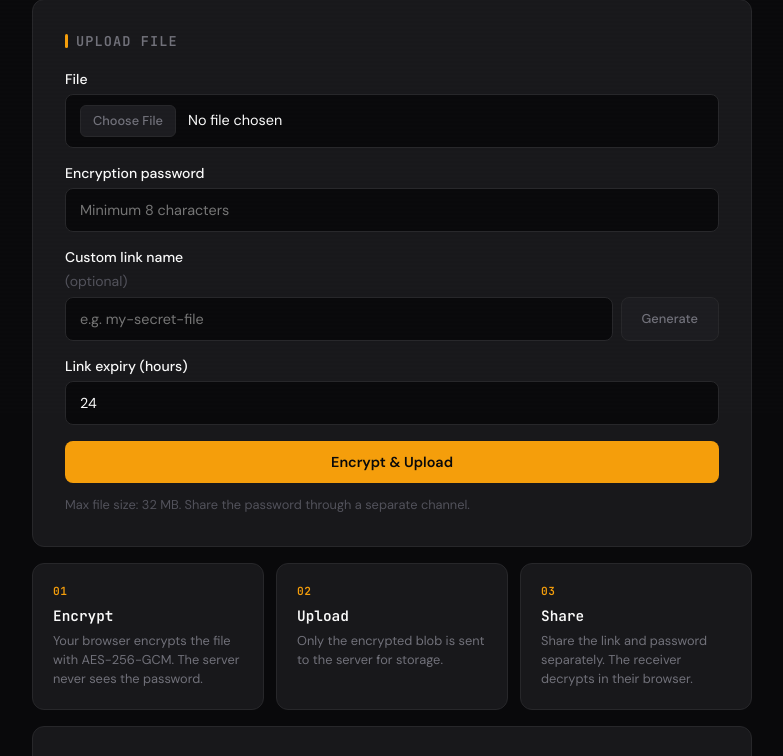
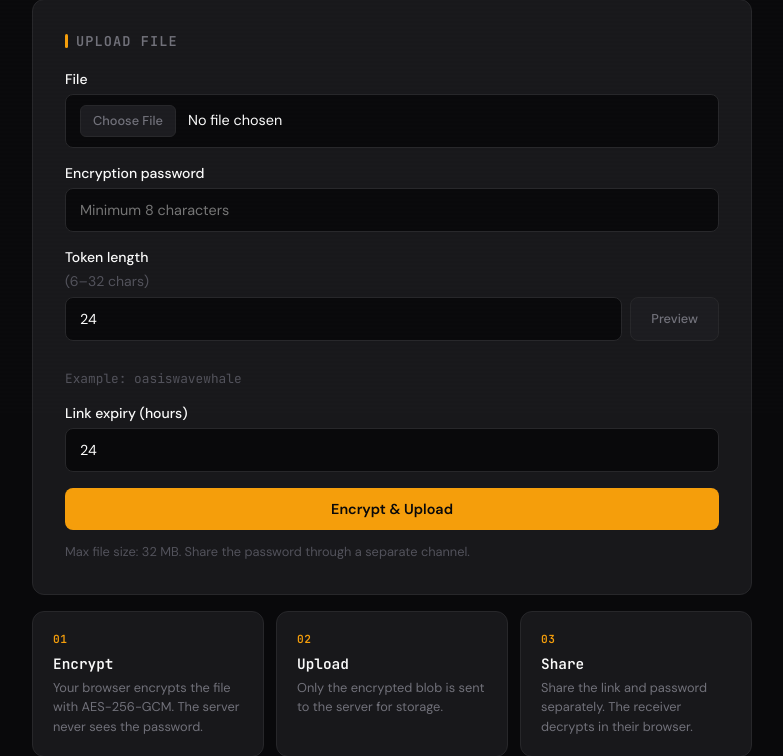
Before and after one commit to code6yte/privshare, a Flask app: page / in a window 1280 px wide. Shown: the part 385-1141 px from the top of the page, without its empty margins (248-1031 px from the left). Run offline with Flask 3, Linux system fonts and the light colour scheme.

Commit message:
Replace custom token with configurable token length (min 6 bytes)

```diff
--- a/app.py
+++ b/app.py
@@ -1,5 +1,5 @@
 import io
-import re
+import secrets
 
 import base64
 from datetime import datetime, timedelta, timezone
@@ -25,15 +25,18 @@ Config.ensure_dirs()
 init_db()
 
 
-CUSTOM_TOKEN_RE = re.compile(r"^[a-zA-Z0-9_-]{6,32}$")
+TOKEN_LENGTH_OPTIONS = {6, 8, 12, 16, 24, 32}
 
 
-def resolve_token(custom: str | None) -> tuple[str, bool]:
-    if custom and CUSTOM_TOKEN_RE.match(custom):
-        if get_file_by_token(custom):
-            return "", False
-        return custom, True
-    return generate_token(24), True
+def generate_token_with_length(length: int) -> str:
+    length = max(6, min(length, 32))
+    return secrets.token_urlsafe(length)
+
+
+def resolve_token(length: int | None) -> str:
+    if length is not None:
+        return generate_token_with_length(length)
+    return generate_token(24)
 
 
 def build_share_url(token: str) -> str:
@@ -55,7 +58,7 @@ def upload_file():
     original_filename = request.form.get("filename", "")
     content_type = request.form.get("content_type", "application/octet-stream")
     expiry_hours_raw = request.form.get("expiry_hours", str(Config.DEFAULT_EXPIRY_HOURS))
-    custom_token = request.form.get("custom_token", "").strip()
+    token_length_raw = request.form.get("token_length", "24")
 
     if not ciphertext_file or not salt_b64 or not nonce_b64 or not original_filename:
         return jsonify({"error": "Missing required fields"}), 400
@@ -69,9 +72,12 @@ def upload_file():
     if len(salt) != 16 or len(nonce) != 12:
         return jsonify({"error": "Invalid salt or nonce length"}), 400
 
-    token, token_ok = resolve_token(custom_token or None)
-    if not token_ok:
-        return jsonify({"error": "This custom link name is already taken"}), 409
+    try:
+        token_length = int(token_length_raw)
+    except ValueError:
+        token_length = 24
+
+    token = resolve_token(token_length)
 
     try:
         expiry_hours = max(1, min(int(expiry_hours_raw), 168))
--- a/static/script.js
+++ b/static/script.js
@@ -132,7 +132,8 @@ function copyShareLink() {
 
 document.addEventListener('DOMContentLoaded', () => {
     const generateBtn = document.getElementById('generateToken');
-    const customTokenInput = document.getElementById('customToken');
+    const tokenLengthInput = document.getElementById('tokenLength');
+    const tokenPreview = document.getElementById('tokenPreview');
     const uploadForm = document.getElementById('uploadForm');
     const uploadBtn = document.getElementById('uploadBtn');
     const progressDiv = document.getElementById('uploadProgress');
@@ -140,10 +141,16 @@ document.addEventListener('DOMContentLoaded', () => {
     const progressText = document.getElementById('progressText');
     const successResult = document.getElementById('successResult');
 
-    if (generateBtn && customTokenInput) {
-        generateBtn.addEventListener('click', () => {
-            customTokenInput.value = generateMemorableToken();
-        });
+    if (generateBtn && tokenLengthInput) {
+        const showPreview = () => {
+            const len = parseInt(tokenLengthInput.value) || 24;
+            const clamped = Math.max(6, Math.min(len, 32));
+            const token = generateMemorableToken().replace(/-/g, '').substring(0, clamped);
+            tokenPreview.textContent = `Example: ${token}`;
+        };
+        generateBtn.addEventListener('click', showPreview);
+        tokenLengthInput.addEventListener('input', showPreview);
+        showPreview();
     }
 
     if (uploadForm) {
@@ -177,8 +184,7 @@ document.addEventListener('DOMContentLoaded', () => {
                 formData.append('filename', file.name);
                 formData.append('content_type', file.type || 'application/octet-stream');
                 formData.append('expiry_hours', uploadForm.querySelector('[name="expiry_hours"]').value);
-                const customToken = customTokenInput?.value?.trim();
-                if (customToken) formData.append('custom_token', customToken);
+                formData.append('token_length', tokenLengthInput?.value || '24');
 
                 const resp = await fetch('/upload', { method: 'POST', body: formData });
                 const data = await resp.json();
--- a/templates/upload.html
+++ b/templates/upload.html
@@ -20,12 +20,13 @@
         </label>
 
         <label>
-            Custom link name <span style="color:var(--text-dim);font-weight:400;">(optional)</span>
+            Token length <span style="color:var(--text-dim);font-weight:400;">(6–32 chars)</span>
             <div style="display:flex;gap:0.5rem;">
-                <input type="text" id="customToken" name="custom_token" placeholder="e.g. my-secret-file" style="flex:1;" pattern="[a-zA-Z0-9_-]{6,32}">
-                <button type="button" id="generateToken" style="white-space:nowrap;background:var(--bg-surface);border:1px solid var(--border);color:var(--text-muted);font-size:0.8rem;font-weight:500;">Generate</button>
+                <input type="number" id="tokenLength" name="token_length" min="6" max="32" value="24" style="flex:1;">
+                <button type="button" id="generateToken" style="white-space:nowrap;background:var(--bg-surface);border:1px solid var(--border);color:var(--text-muted);font-size:0.8rem;font-weight:500;">Preview</button>
             </div>
         </label>
+        <p class="hint" id="tokenPreview" style="font-family:'JetBrains Mono',monospace;font-size:0.8rem;color:var(--text-dim);"></p>
 
         <label>
             Link expiry (hours)
```
